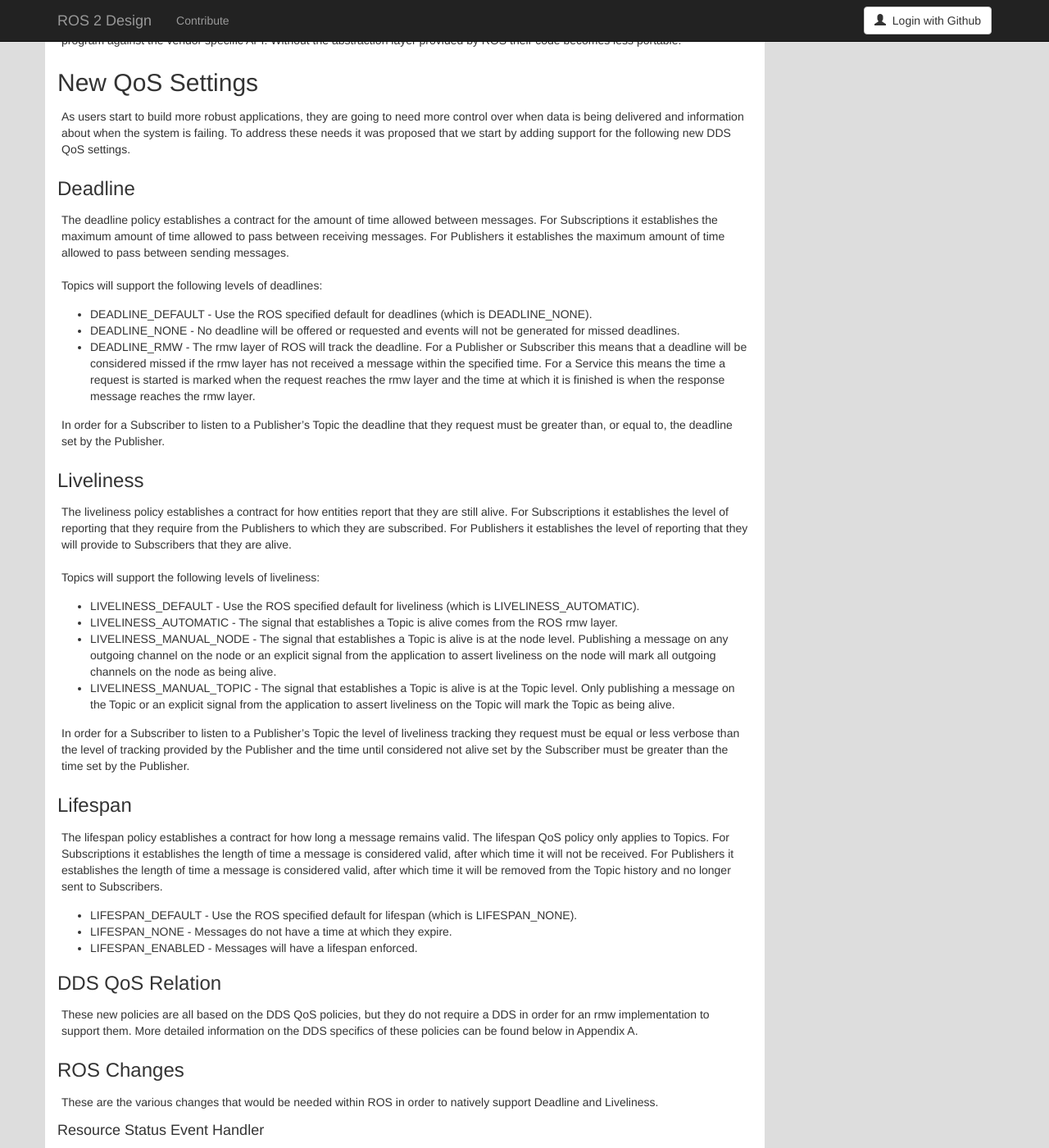
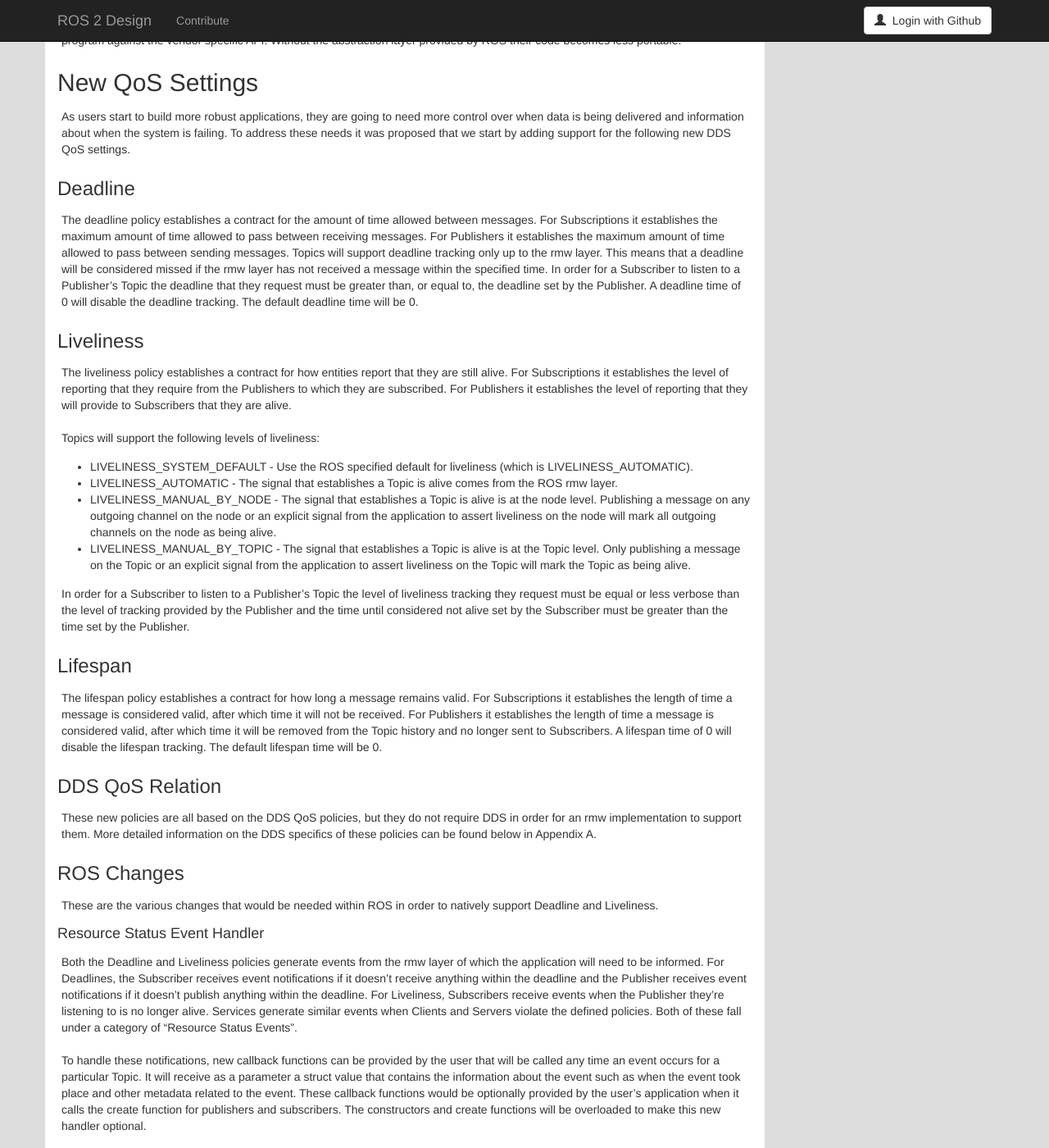
Before and after one commit to ros2/design, a Jekyll site: the page built from articles/qos_deadline_liveliness_lifespan.md, in a window 1280 px wide and 1400 px high, scrolled down 555 px. Shown: the whole window at 82% size. Built offline with Jekyll 4.4.1, drawn with Linux system fonts in a browser that asks for light colours; nearby versions of some CDN libraries; some of the changed text lies outside the part shown.

Commit message:
Updating the design to reflect the actual implementation.

```diff
--- a/articles/qos_deadline_liveliness_lifespan.md
+++ b/articles/qos_deadline_liveliness_lifespan.md
@@ -47,13 +47,11 @@
 The deadline policy establishes a contract for the amount of time allowed between messages.
 For Subscriptions it establishes the maximum amount of time allowed to pass between receiving messages.
 For Publishers it establishes the maximum amount of time allowed to pass between sending messages.
-
-Topics will support the following levels of deadlines:
-- DEADLINE_DEFAULT - Use the ROS specified default for deadlines (which is DEADLINE_NONE).
-- DEADLINE_NONE - No deadline will be offered or requested and events will not be generated for missed deadlines.
-- DEADLINE_RMW - The rmw layer of ROS will track the deadline. For a Publisher or Subscriber this means that a deadline will be considered missed if the rmw layer has not received a message within the specified time. For a Service this means the time a request is started is marked when the request reaches the rmw layer and the time at which it is finished is when the response message reaches the rmw layer.
-
+Topics will support deadline tracking only up to the rmw layer.
+This means that a deadline will be considered missed if the rmw layer has not received a message within the specified time.
 In order for a Subscriber to listen to a Publisher's Topic the deadline that they request must be greater than, or equal to, the deadline set by the Publisher.
+A deadline time of 0 will disable the deadline tracking.
+The default deadline time will be 0.
 
 ### Liveliness
 
@@ -62,27 +60,24 @@
 For Publishers it establishes the level of reporting that they will provide to Subscribers that they are alive.
 
 Topics will support the following levels of liveliness:
-- LIVELINESS_DEFAULT - Use the ROS specified default for liveliness (which is LIVELINESS_AUTOMATIC).
+- LIVELINESS_SYSTEM_DEFAULT - Use the ROS specified default for liveliness (which is LIVELINESS_AUTOMATIC).
 - LIVELINESS_AUTOMATIC - The signal that establishes a Topic is alive comes from the ROS rmw layer.
-- LIVELINESS_MANUAL_NODE - The signal that establishes a Topic is alive is at the node level. Publishing a message on any outgoing channel on the node or an explicit signal from the application to assert liveliness on the node will mark all outgoing channels on the node as being alive.
-- LIVELINESS_MANUAL_TOPIC - The signal that establishes a Topic is alive is at the Topic level. Only publishing a message on the Topic or an explicit signal from the application to assert liveliness on the Topic will mark the Topic as being alive.
+- LIVELINESS_MANUAL_BY_NODE - The signal that establishes a Topic is alive is at the node level. Publishing a message on any outgoing channel on the node or an explicit signal from the application to assert liveliness on the node will mark all outgoing channels on the node as being alive.
+- LIVELINESS_MANUAL_BY_TOPIC - The signal that establishes a Topic is alive is at the Topic level. Only publishing a message on the Topic or an explicit signal from the application to assert liveliness on the Topic will mark the Topic as being alive.
 
 In order for a Subscriber to listen to a Publisher's Topic the level of liveliness tracking they request must be equal or less verbose than the level of tracking provided by the Publisher and the time until considered not alive set by the Subscriber must be greater than the time set by the Publisher.
 
 ### Lifespan
 
 The lifespan policy establishes a contract for how long a message remains valid.
-The lifespan QoS policy only applies to Topics.
 For Subscriptions it establishes the length of time a message is considered valid, after which time it will not be received.
 For Publishers it establishes the length of time a message is considered valid, after which time it will be removed from the Topic history and no longer sent to Subscribers.
-
-- LIFESPAN_DEFAULT - Use the ROS specified default for lifespan (which is LIFESPAN_NONE).
-- LIFESPAN_NONE - Messages do not have a time at which they expire.
-- LIFESPAN_ENABLED - Messages will have a lifespan enforced.
+A lifespan time of 0 will disable the lifespan tracking.
+The default lifespan time will be 0.
 
 ### DDS QoS Relation
 
-These new policies are all based on the DDS QoS policies, but they do not require a DDS in order for an rmw implementation to support them.
+These new policies are all based on the DDS QoS policies, but they do not require DDS in order for an rmw implementation to support them.
 More detailed information on the DDS specifics of these policies can be found below in Appendix A.
 
 ### ROS Changes
@@ -111,8 +106,8 @@
 With these new QoS settings the supported set of QoS policies for Topics and Services diverges.
 Despite this, we are going to stick with a single struct for both Topics and Services instead of switching to two different struct types in order to keep the changes to a minimum and maintain as much backwards compatibility as possible in the client library interfaces.
 
-The existing QoS policy struct will have new fields added that use enums based on the values defined above to specify the desired QoS settings for Deadline, Liveliness, and Lifespan.
-Each enum field instance in the struct will also have an associated number field added to the struct that represents a time value for the policy.
+The existing QoS policy struct will have new fields added to specify the desired QoS settings for Deadline, Liveliness, and Lifespan.
+These new fields instances will be a combination of enum and time values.
 
 #### Assert Liveliness Functions
 
@@ -164,12 +159,8 @@
 
 For Service Servers it establishes the maximum amount of time allowed to pass between receiving a request and when a response for that request is sent.
 For Service Clients it establishes the maximum amount of time allowed to pass between sending a request and when a response for that request is received.
-
-Services will support the following levels of deadlines:
-- DEADLINE_DEFAULT - Use the ROS specified default for deadlines (which is DEADLINE_NONE).
-- DEADLINE_NONE - No deadline will be offered or requested and events will not be generated for missed deadlines.
-- DEADLINE_RMW - The rmw layer of ROS will track the deadline. For a Publisher or Subscriber this means that a deadline will be considered missed if the rmw layer has not received a message within the specified time. For a Service this means the time a request is started is marked when the request reaches the rmw layer and the time at which it is finished is when the response message reaches the rmw layer.
-
+Services will support deadline tracking only up to the rmw layer.
+This means the time a request is started is marked when the request reaches the rmw layer and the time at which it is finished is when the response message reaches the rmw layer.
 A Service Client will **not** be prevented from making a request to a Service Server if the  Server provides a deadline greater than the deadline requested by the Client.
 
 ### Liveliness
@@ -182,8 +173,6 @@
 - LIVELINESS_AUTOMATIC - The signal that establishes a Service Server is alive comes from the ROS rmw layer.
 - LIVELINESS_MANUAL_NODE - The signal that establishes a Service is alive is at the node level. A message on any outgoing channel on the node or an explicit signal from the application to assert liveliness on the node will mark all outgoing channels on the node as being alive.
 - LIVELINESS_MANUAL_SERVICE - The signal that establishes a Service is alive is at the Service level. Only sending a response on the Service or an explicit signal from the application to assert liveliness on the Service will mark the Service as being alive.
-
-In order for a Subscriber to listen to a Publisher's Topic the level of liveliness tracking they request must be equal or less verbose than the level of tracking provided by the Publisher and the time until considered not alive set by the Subscriber must be greater than the time set by the Publisher.
 
 Service Servers and Clients will each specify two liveliness policies, one for the liveliness policy pertaining to the Server and one pertaining to the Client.
 In order for a Client to connect to a Server to make a request the Client_Liveliness level requested by the Server must be greater than the level provided by the Client and the Server_Liveliness requested by the Client must be greater than the level provided by the Server.
```
